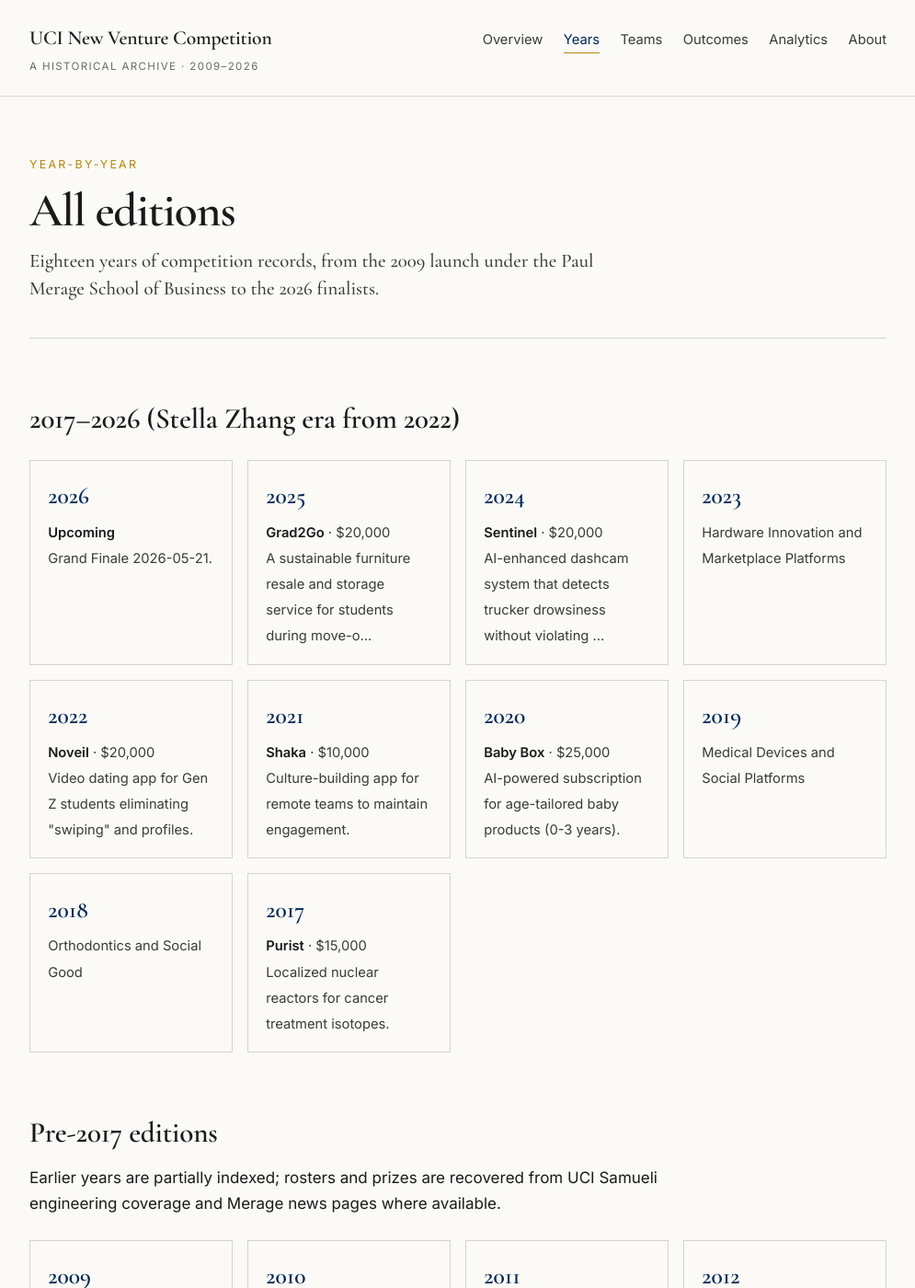
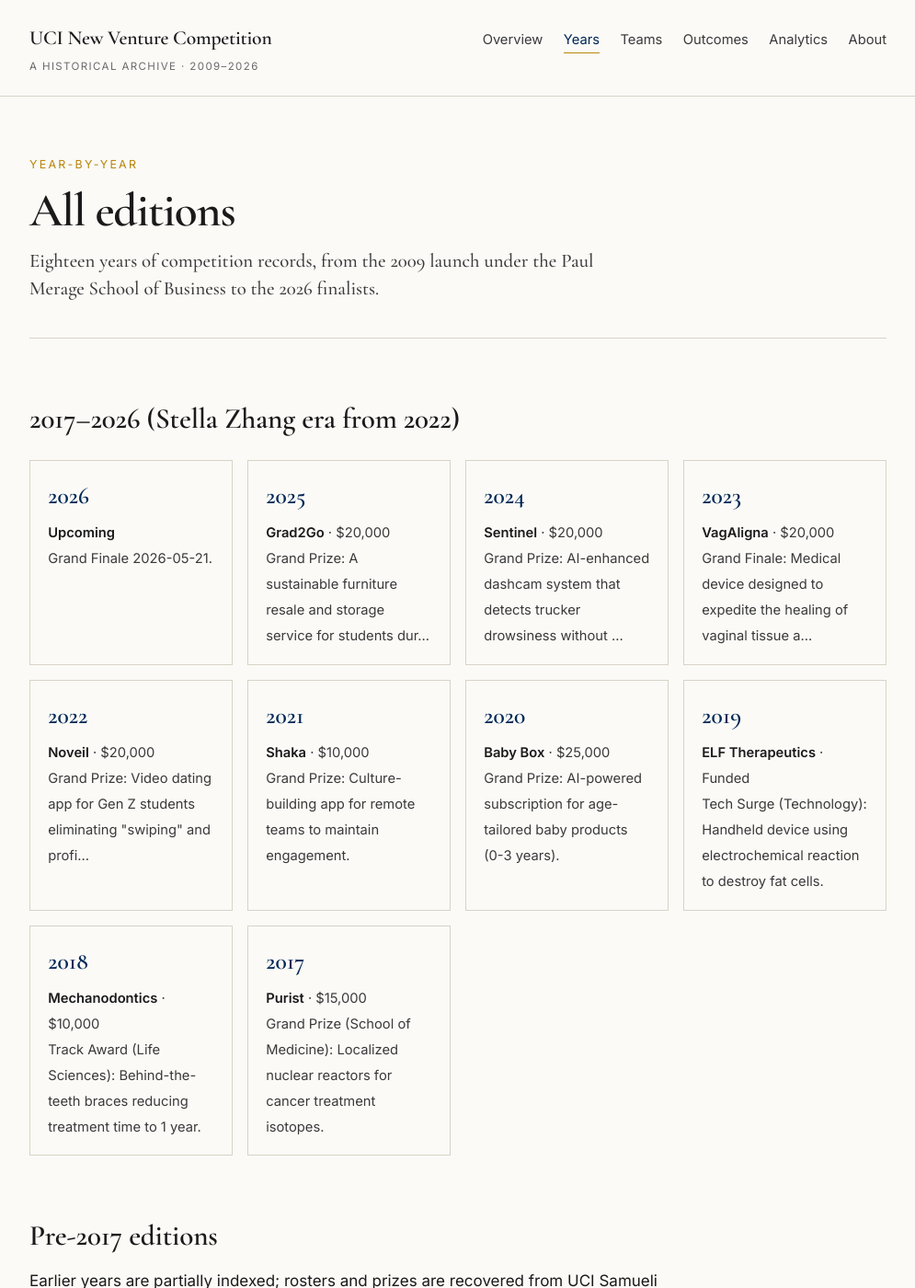
Before and after one commit to StellaZhangUCI/stellazhanguci.github.io, a Jekyll site: the page built from years/index.html, in a window 1280 px wide and 1400 px high. Shown: the whole window at 92% size, without its empty margins (142-1137 px from the left). Built offline with Jekyll 4.4.1, drawn with Linux system fonts in a browser that asks for light colours.

Commit message:
year card fallback; naming-gift callout; favicon

```diff
--- a/_layouts/default.html
+++ b/_layouts/default.html
@@ -9,6 +9,8 @@
   <link rel="preconnect" href="https://fonts.gstatic.com" crossorigin>
   <link href="https://fonts.googleapis.com/css2?family=Cormorant+Garamond:wght@500;600;700&family=Inter:wght@400;500;600&display=swap" rel="stylesheet">
   <link rel="stylesheet" href="{{ '/assets/css/main.css' | relative_url }}">
+  <link rel="icon" type="image/svg+xml" href="{{ '/assets/favicon.svg' | relative_url }}">
+  <meta name="theme-color" content="#002855">
   {% seo %}
 </head>
 <body>
--- a/about/index.html
+++ b/about/index.html
@@ -8,6 +8,12 @@
   <p class="eyebrow">About</p>
   <h1>Methodology &amp; sources</h1>
   <p class="lede">This archive aspires to a single standard: every claim is anchored to a primary public source.</p>
+</section>
+
+<section class="section">
+  <h2>The Stella Zhang naming gift</h2>
+  <p>In January 2022, <strong>Stella Zhang</strong> (FEMBA&nbsp;'05) and her spouse <strong>John Shen</strong> announced a naming gift that retitled the competition. In March 2025, Zhang made an additional <strong>$750,000</strong> five-year commitment that raised the prize pool past $150,000. The bridge from Zhang to the competition was Zarina Bahadur (Baby Box, MIE&nbsp;'20, 2020 Grand Prize), whose company joined Zhang's Long Beach Accelerator portfolio.</p>
+  <p style="font-size:0.88rem; color: var(--ink-muted);">Sources: <a href="https://merage.uci.edu/news/2022/01/New-Venture-Competition-Receives-Naming-Gift-from-Stella-Zhang-FEMBA-05.html">Merage 2022-01 naming announcement</a> &middot; <a href="https://merage.uci.edu/press-releases/2025/03/Stella-Zhang-Gives-750K-to-UC-Irvine-New-Venture-Competition.html">Merage 2025-03 extension</a>.</p>
 </section>
 
 <section class="section">
--- a/years/index.html
+++ b/years/index.html
@@ -15,17 +15,24 @@
   {% for y in site.data.nvc.years %}
     {% assign top = nil %}
     {% for a in y.awards %}
-      {% if a.category contains "Grand Prize" or a.place == "Winner" and a.category == "Grand Prize" %}
-        {% if top == nil %}{% assign top = a %}{% endif %}
-      {% endif %}
+      {% unless a.is_cross_listing %}
+        {% if a.place == "Winner" and top == nil %}{% assign top = a %}{% endif %}
+      {% endunless %}
     {% endfor %}
+    {% if top == nil %}
+      {% for a in y.awards %}
+        {% unless a.is_cross_listing %}
+          {% if a.place == "1st" and top == nil %}{% assign top = a %}{% endif %}
+        {% endunless %}
+      {% endfor %}
+    {% endif %}
     <a class="year-card" href="{{ '/years/' | append: y.year | append: '/' | relative_url }}">
       <span class="yr">{{ y.year }}</span>
       <span class="gp">
         {% if y.status == "upcoming" %}
           <strong>Upcoming</strong><br>Grand Finale {{ y.grand_finale.date }}.
         {% elsif top %}
-          <strong>{{ top.team }}</strong> &middot; {{ top.prize_text }}<br>{{ top.project | truncate: 80 }}
+          <strong>{{ top.team }}</strong>{% if top.prize_text %} &middot; {{ top.prize_text }}{% endif %}<br>{{ top.category }}: {{ top.project | truncate: 70 }}
         {% elsif y.theme %}
           {{ y.theme }}
         {% endif %}
```
Also changed, not shown: assets/favicon.svg (added).
